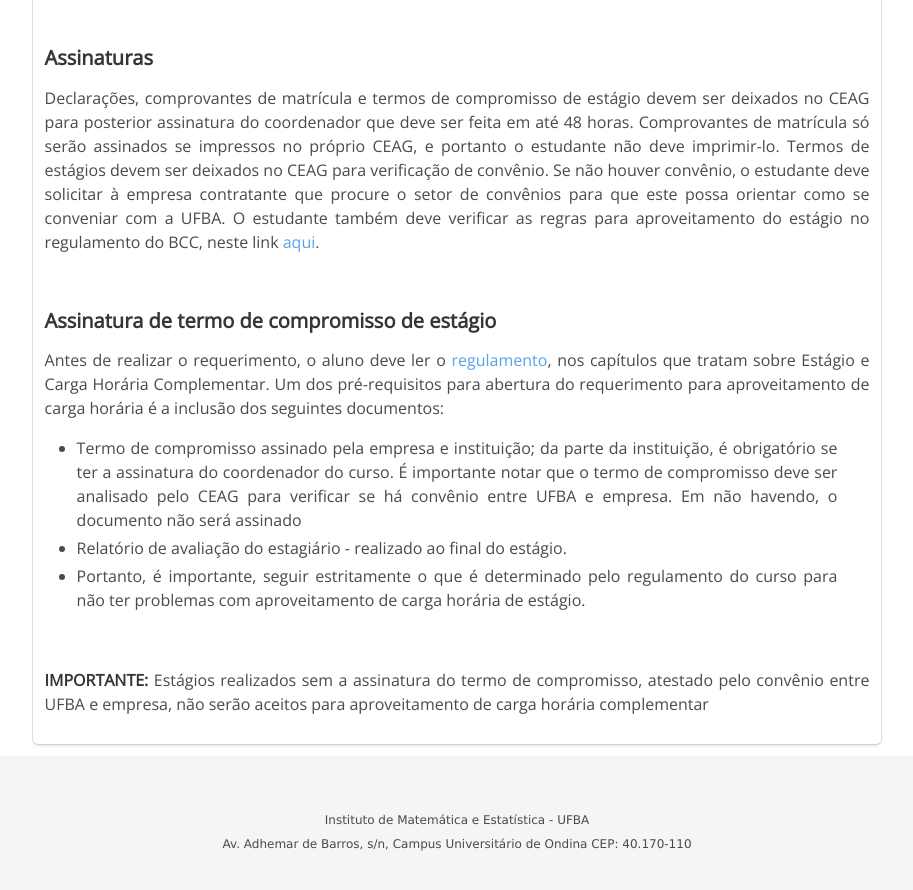
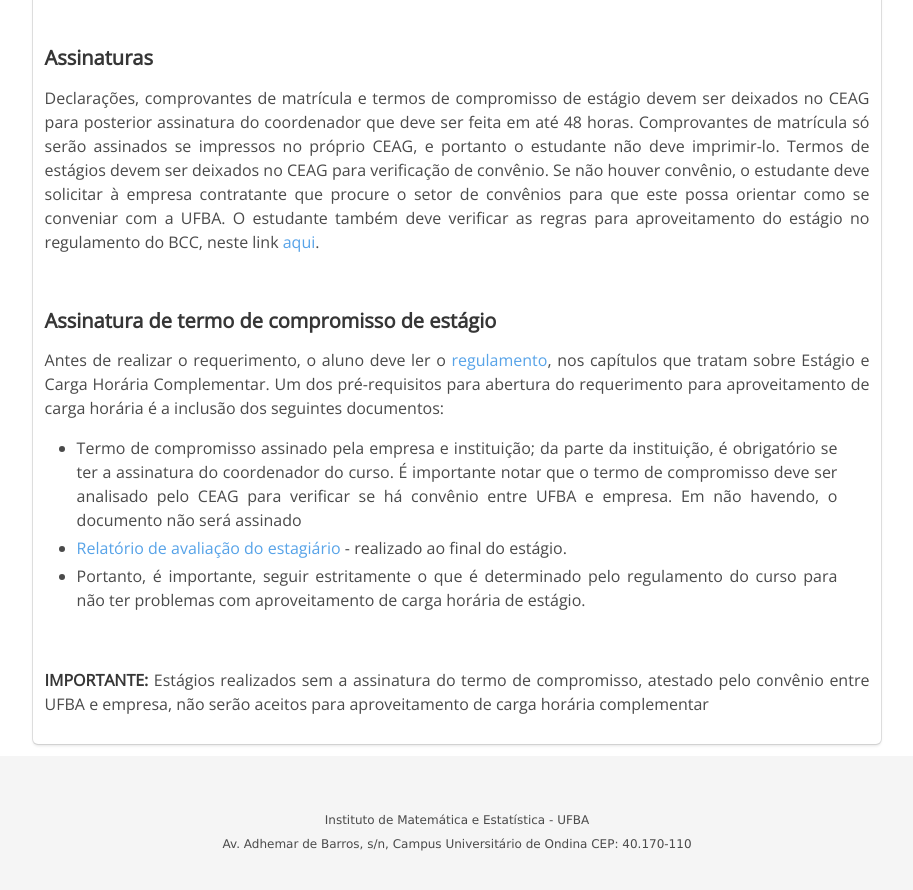
Before and after one commit to bcc-ufba/bcc-ufba.github.io, a Jekyll site: the page built from procedimentos.markdown, in a window 1280 px wide and 900 px high, scrolled down 1745 px. Shown: the top 890 px of the window, without its empty margins (183-1096 px from the left). Built offline with Jekyll 4.4.1, drawn with Linux system fonts in a browser that asks for light colours; part of the change alters nothing that is shown.

```diff
--- a/procedimentos.markdown
+++ b/procedimentos.markdown
@@ -53,7 +53,7 @@ Declarações, comprovantes de matrícula e termos de compromisso de estágio de
 Antes de realizar o requerimento, o aluno deve ler o [regulamento][link], nos capítulos que tratam sobre Estágio e Carga Horária Complementar. Um dos pré-requisitos para abertura do requerimento para aproveitamento de carga horária é a inclusão dos seguintes documentos:
 
 * Termo de compromisso assinado pela empresa e instituição; da parte da instituição, é obrigatório se ter a assinatura do coordenador do curso. É importante notar que o termo de compromisso deve ser analisado pelo CEAG para verificar se há convênio entre UFBA e empresa. Em não havendo, o documento não será assinado
-* Relatório de avaliação do estagiário - realizado ao final do estágio.
+* [Relatório de avaliação do estagiário](https://docs.google.com/document/d/1T6Mvjf2kFYHnl1ocYnDzriwg9Cdk1JYpPLZdKt_JLrA/edit) - realizado ao final do estágio.
 * Portanto, é importante, seguir estritamente o que é determinado pelo regulamento do curso para não ter problemas com aproveitamento de carga horária de estágio.
 
 <br>
```
